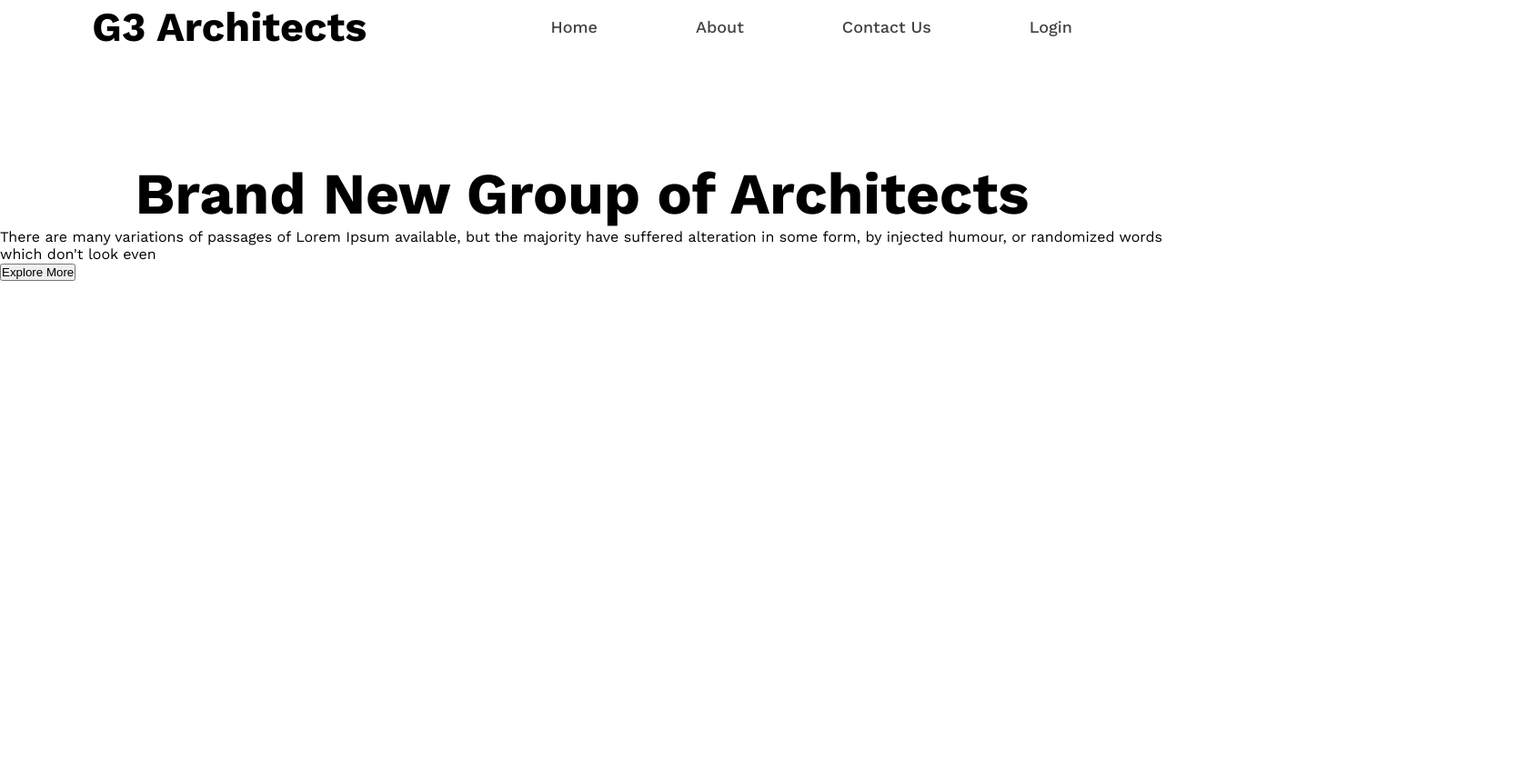
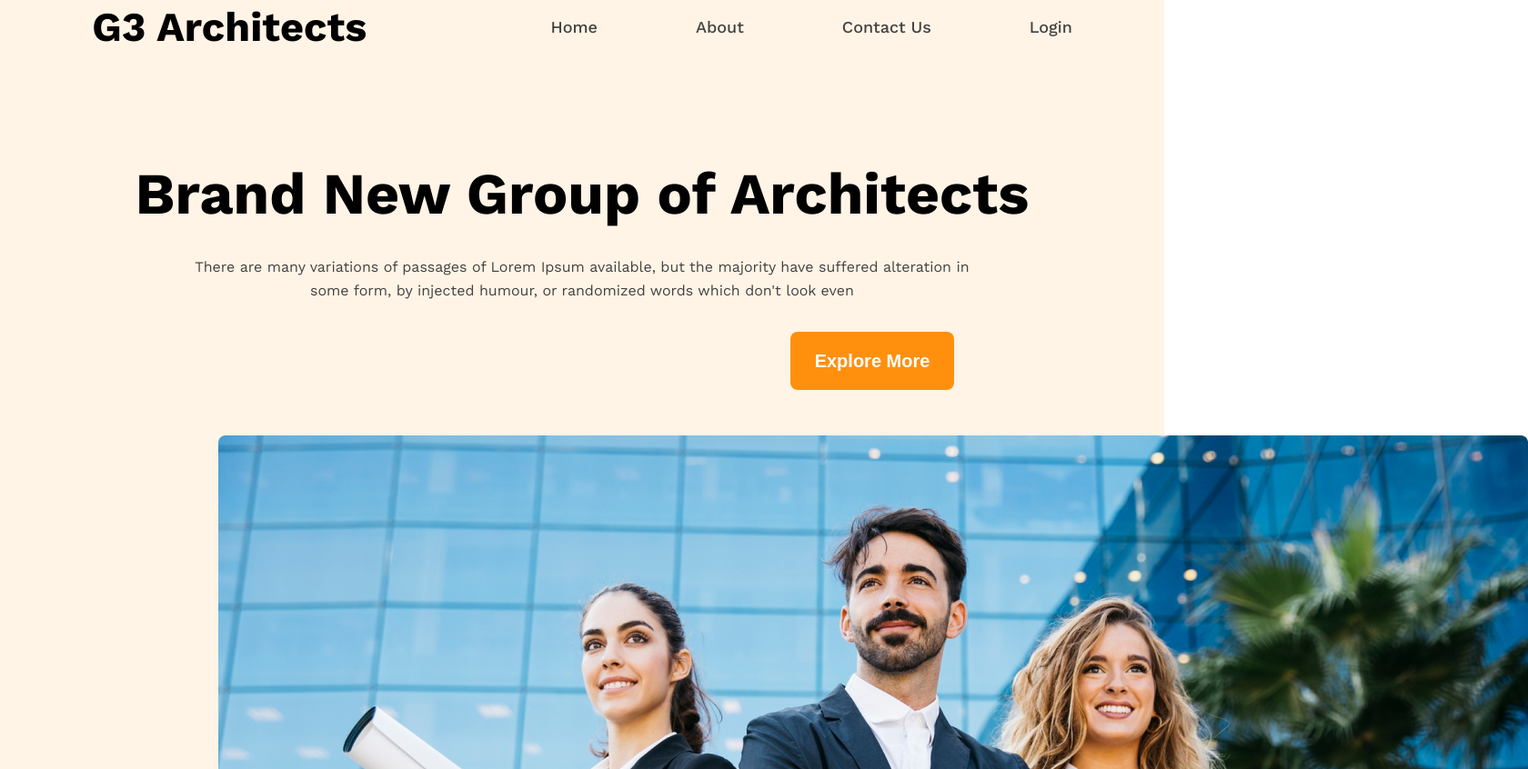
Before and after one commit to shale-taspy/G3-Architect, a plain HTML site: page index.html in a window 1280 px wide. Shown: the part 82-928 px from the top of the page at 91% size, 1680 px wide, since content can reach past the window. Before the commit the page ends 800 px from the top, so only its background shows below. Drawn offline with nearby package versions, Linux system fonts and the light colour scheme.

Commit message:
Done with Navbar and header section

```diff
--- a/index.css
+++ b/index.css
@@ -12,11 +12,15 @@
     box-sizing: border-box;
 }
 
+.header{
+    background: rgba(255, 144, 14, 0.1);
+}
+
 .navbar{
 display: flex;
 justify-content: space-around;
 align-items: center;
-margin-top: 85px;
+padding-top: 85px;
 text-decoration: none;
 }
 
@@ -57,3 +61,37 @@ text-decoration: none;
     font-weight: 700;
     line-height: 75px;
 }
+
+.navbar-content p{
+    color: #424242;
+    text-align: center;
+    font-style: regular;
+    font-size: 16px;
+    font-weight: 400;
+    line-height: 26px;
+    margin-top: 30px;
+}
+.btn-1{
+    width: 180px;
+    height: 64px;
+    background-color: #FF900E;
+    color:white ;
+    border-radius: 8px;
+    box-shadow: none;
+    font-style: semi-bold;
+    font-size: 20px;
+    font-weight: 600;
+    line-height: 23px;
+    margin-top: 32px;
+    margin-left: 869px;
+    padding: 20px 25px;
+    border: none;
+}
+
+.navbar-image{
+    margin-top: 50px;
+    margin-left: 240px;
+    max-width: 144px;
+    height: 700px;
+    padding-bottom: 45px;
+}
--- a/index.html
+++ b/index.html
@@ -18,8 +18,9 @@
 </head>
 <body class="font-work-sans">
     <!--Header-->
+<section class="header">
 
-    <Section class="navbar">
+ <Section class="navbar">
 
 <div class="logo">
     <h2>G3 Architects</h2>
@@ -40,15 +41,17 @@
         <h1>Brand New
 Group of Architects
 </h1>
-<p>There are many variations of passages of Lorem Ipsum available, but the majority have suffered alteration in some form, by injected humour, or randomized words which don't look even</p>
-<button>Explore More</button>
+<p>There are many variations of passages of Lorem Ipsum available, but the majority have suffered alteration in <br> some form, by injected humour, or randomized words which don't look even</p>
+<button class="btn-1">Explore More</button>
     </section>
 
     <section class="navbar-image">
 
-
+<img src="./images/banner.png" alt="">
 
     </section>
+</section>
+
 
     <!--Main-->
 
```
